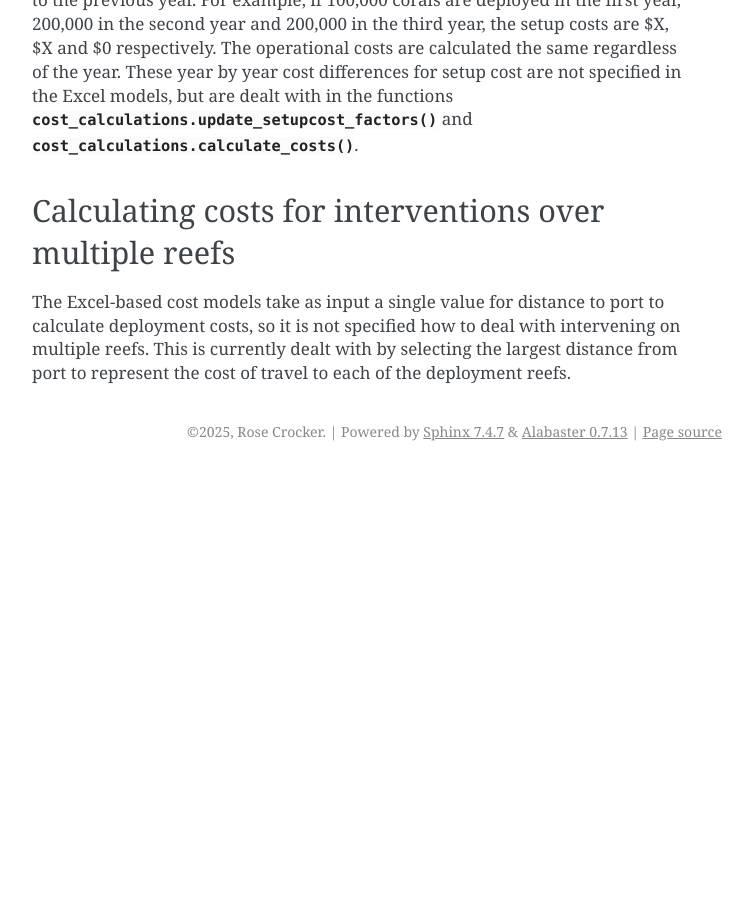
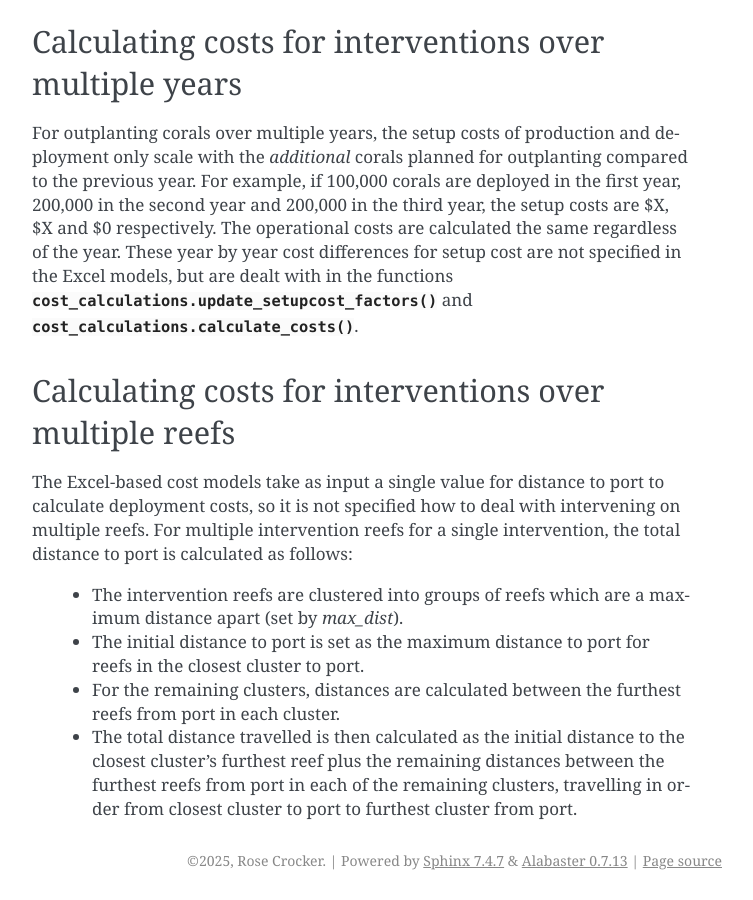
Before and after one commit to open-AIMS/cost-eco-model-linker, a Sphinx documentation site: the page built from docs/source/cost_models.rst, in a window 1280 px wide and 900 px high, scrolled down 1839 px. Shown: the whole window, without its empty margins (388-1141 px from the left). Built offline with Sphinx 7.4.7, drawn with Linux system fonts in a browser that asks for light colours; before the commit the page ends 2310 px from its top, so only the background shows below that.

Commit message:
Update docs

```diff
--- a/docs/source/cost_models.rst
+++ b/docs/source/cost_models.rst
@@ -15,12 +15,12 @@
 A full example of the 'config.csv' file is available in the examples folder. At minimum,
 the file must include the following columns:
 
-* `cost_type` : the model type the parameter belows to (currently either `production` or `deployment`).
-* `sheet` : the sheet name the parameter occurs on.
-* `factor_names`` : a label for the factor.
-* `cell_row`, `cell_col`: the cell row and column reference for the parameter.
-* `range_lower`, `range_upper` : the upper and lower bounds for sampling the parameter.
-* `is_cat` : a flag designating whether the parameter is categorical or not.
+    * `cost_type` : the model type the parameter belows to (currently either `production` or `deployment`).
+    * `sheet` : the sheet name the parameter occurs on.
+    * `factor_names`` : a label for the factor.
+    * `cell_row`, `cell_col`: the cell row and column reference for the parameter.
+    * `range_lower`, `range_upper` : the upper and lower bounds for sampling the parameter.
+    * `is_cat` : a flag designating whether the parameter is categorical or not.
 
 At minimum, `config.csv` should include info for `setupCost` and `Cost` parameters for both the `production` and
 `deployment` models, parameters which are used to extract the setup (CAPEX) and operational (OPEX) cost
@@ -54,5 +54,10 @@
 Calculating costs for interventions over multiple reefs
 -------------------------------------------------------
 The Excel-based cost models take as input a single value for distance to port to calculate deployment costs, so it is
-not specified how to deal with intervening on multiple reefs. This is currently dealt with by selecting the largest
-distance from port to represent the cost of travel to each of the deployment reefs.
+not specified how to deal with intervening on multiple reefs. For multiple intervention reefs for a single intervention,
+the total distance to port is calculated as follows:
+
+    * The intervention reefs are clustered into groups of reefs which are a maximum distance apart (set by `max_dist`).
+    * The initial distance to port is set as the maximum distance to port for reefs in the closest cluster to port.
+    * For the remaining clusters, distances are calculated between the furthest reefs from port in each cluster.
+    * The total distance travelled is then calculated as the initial distance to the closest cluster's furthest reef plus the remaining distances between the furthest reefs from port in each of the remaining clusters, travelling in order from closest cluster to port to furthest cluster from port.
```
Also changed, not shown: docs/source/metrics.rst (+6 -6 lines), docs/source/config_file_ex.png.
